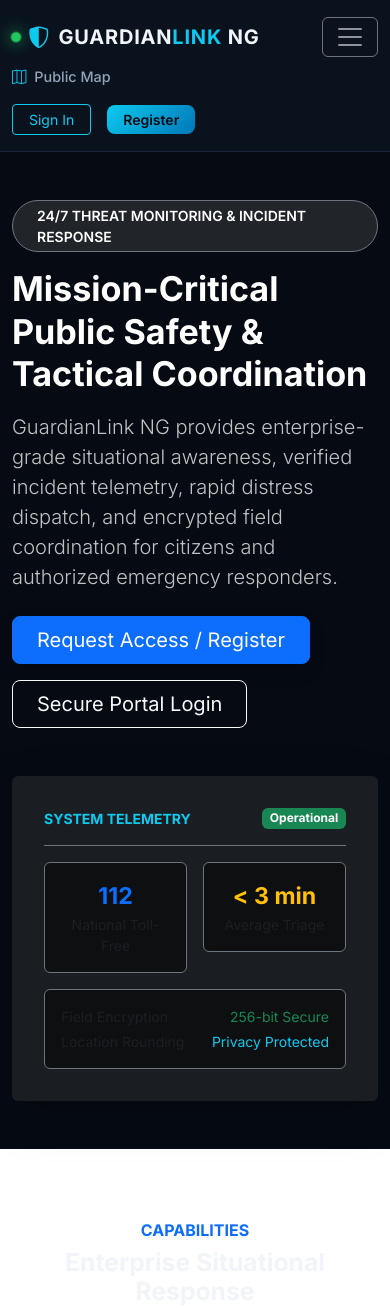
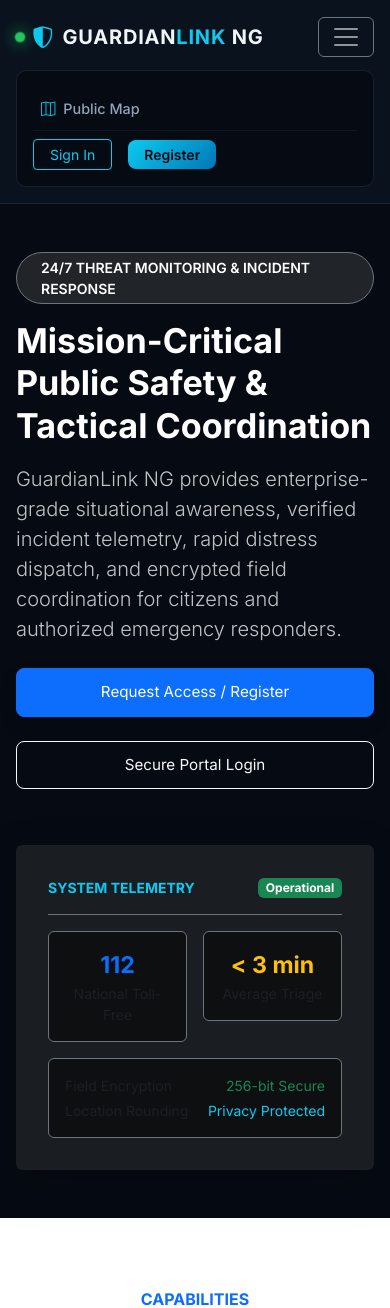
Before and after one commit to kellerjnr/guardianlink, a Flask app: page / in a window 390 px wide, after a click that opens the changed part. Shown: the top 1308 px of the page. Run offline with Flask 3, Linux system fonts and the light colour scheme.

Commit message:
Optimize mobile viewport and touch controls

```diff
--- a/static/style.css
+++ b/static/style.css
@@ -168,3 +168,91 @@
     50% { transform: scale(1.3); opacity: 1; box-shadow: 0 0 12px #22c55e; }
     100% { transform: scale(0.95); opacity: 0.5; }
 }
+/* ==========================================================
+   MOBILE RESPONSIVENESS & TOUCH OPTIMIZATION (< 768px)
+   ========================================================== */
+@media (max-width: 767.98px) {
+    /* Prevent accidental side-scrolling */
+    html, body {
+        overflow-x: hidden;
+        width: 100%;
+    }
+
+    /* Padding adjustments for phone viewports */
+    .container {
+        padding-left: 1rem !important;
+        padding-right: 1rem !important;
+    }
+
+    /* Hero section scaling */
+    .hero-tactical {
+        padding: 2.5rem 0 2rem !important;
+        text-align: left;
+    }
+
+    .hero-tactical h1 {
+        font-size: 1.85rem !important;
+        line-height: 1.25;
+    }
+
+    .hero-tactical .lead {
+        font-size: 0.95rem !important;
+    }
+
+    /* Action buttons fill width on phones */
+    .hero-tactical .d-flex.flex-wrap.gap-2 .btn,
+    .btn-lg {
+        width: 100%;
+        margin-bottom: 0.5rem;
+        padding: 0.75rem 1rem !important;
+        font-size: 0.95rem !important;
+    }
+
+    /* Navbar mobile menu polish */
+    .navbar-tactical .navbar-collapse {
+        background: rgba(6, 11, 20, 0.98);
+        border: 1px solid var(--border-subtle);
+        border-radius: 10px;
+        padding: 1rem;
+        margin-top: 0.75rem;
+    }
+
+    .navbar-tactical .navbar-nav .nav-link {
+        padding: 0.65rem 0.5rem;
+        border-bottom: 1px solid rgba(74, 98, 133, 0.15);
+    }
+
+    /* Card & panel mobile adjustments */
+    .card-tactical {
+        border-radius: 10px;
+        margin-bottom: 1rem;
+    }
+
+    .card-tactical .card-body {
+        padding: 1.1rem !important;
+    }
+
+    /* Tables scroll smoothly instead of breaking layout */
+    .table-responsive {
+        border: 0;
+        margin-bottom: 0;
+    }
+
+    .table-tactical td,
+    .table-tactical th {
+        white-space: nowrap;
+        font-size: 0.8rem;
+    }
+
+    /* Map containers fit mobile height cleanly */
+    #map, #commander-map {
+        min-height: 380px !important;
+        height: 55vh !important;
+    }
+
+    /* Touch targets: ease typing on mobile touchscreens */
+    .form-control, .form-select {
+        font-size: 16px !important; /* Prevents iOS auto-zoom on input focus */
+        padding: 0.75rem 0.85rem !important;
+    }
+}
```
